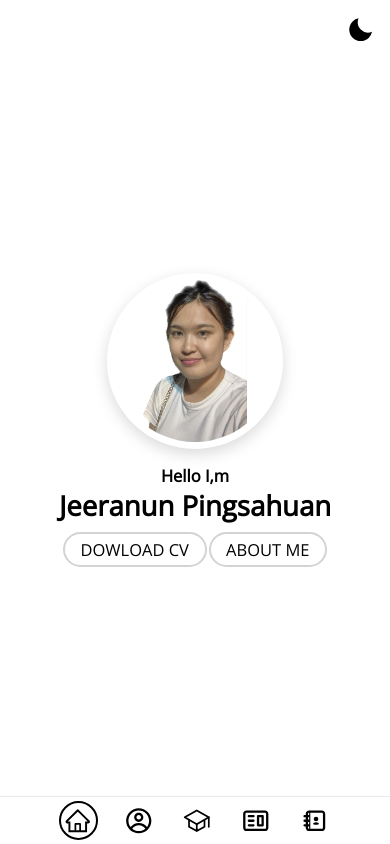
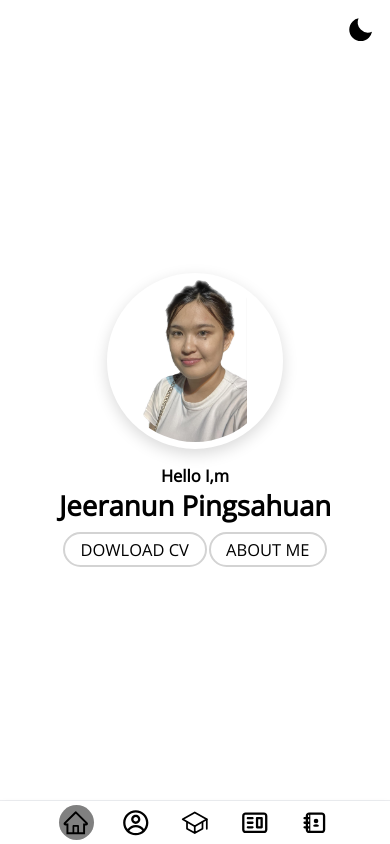
Before and after one commit to Jeeranunnat/portfolio-nat, a React (Create React App) app: page / in a window 390 px wide. Shown: the top 844 px of the page. Built offline with nearby package versions, Linux system fonts and the light colour scheme.

Commit message:
navbar mobile active icon

```diff
--- a/src/components/Navigation.css
+++ b/src/components/Navigation.css
@@ -51,9 +51,6 @@
 .active {
   background-color: gray;
 }
-.activeIcon {
-  border: 2px solid black;
-}
 /* mobile */
 @media screen and (max-width: 425px) {
   #navbar {
--- a/src/components/Navigation.js
+++ b/src/components/Navigation.js
@@ -36,7 +36,7 @@ const Navigation = () => {
           {NavMenuData.map((menu, index) => {
             return (
               <li>
-                <Link activeClass="activeIcon" smooth spy to={menu.path}>
+                <Link activeClass="active" smooth spy to={menu.path}>
                   <menu.icon />
                 </Link>
               </li>
```
